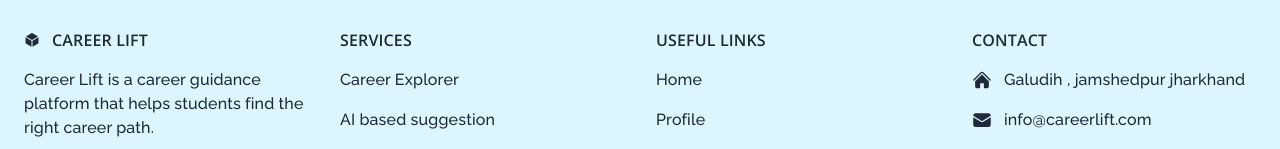
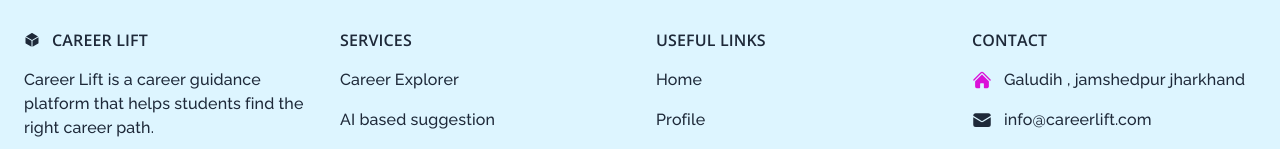
Before and after one commit to shiba-murmu/career-lift-system-project, a React (Vite) app in the folder frontend/: page /home in a window 1280 px wide. Shown: the part 2628-2777 px from the top of the page. Built offline with nearby package versions, Linux system fonts and the light colour scheme.

Commit message:
fix(Footer): update SVG fill colors for improved aesthetics

```diff
--- a/frontend/src/components/Footer/Footer.jsx
+++ b/frontend/src/components/Footer/Footer.jsx
@@ -198,7 +198,7 @@ function Footer() {
                   <svg
                     xmlns="http://www.w3.org/2000/svg"
                     viewBox="0 0 24 24"
-                    fill="currentColor"
+                    fill="#DB10D8"
                   >
                     <path d="M11.47 3.84a.75.75 0 011.06 0l8.69 8.69a.75.75 0 101.06-1.06l-8.689-8.69a2.25 2.25 0 00-3.182 0l-8.69 8.69a.75.75 0 001.061 1.06l8.69-8.69z" />
                     <path d="M12 5.432l8.159 8.159c.03.03.06.058.091.086v6.198c0 1.035-.84 1.875-1.875 1.875H15a.75.75 0 01-.75-.75v-4.5a.75.75 0 00-.75-.75h-3a.75.75 0 00-.75.75V21a.75.75 0 01-.75.75H5.625a1.875 1.875 0 01-1.875-1.875v-6.198a2.29 2.29 0 00.091-.086L12 5.43z" />
@@ -225,7 +225,7 @@ function Footer() {
                   <svg
                     xmlns="http://www.w3.org/2000/svg"
                     viewBox="0 0 24 24"
-                    fill="currentColor"
+                    fill="#990b0b"
                   >
                     <path
                       fillRule="evenodd"
```
